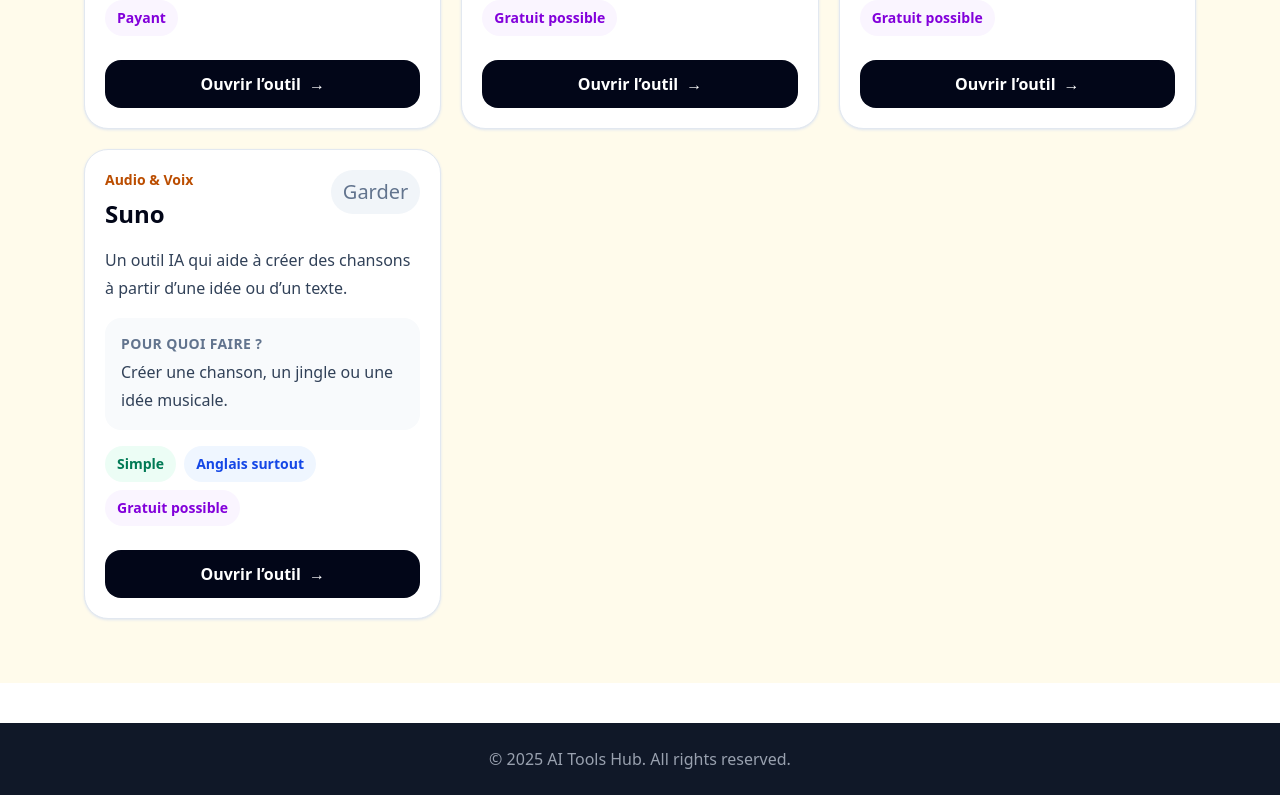
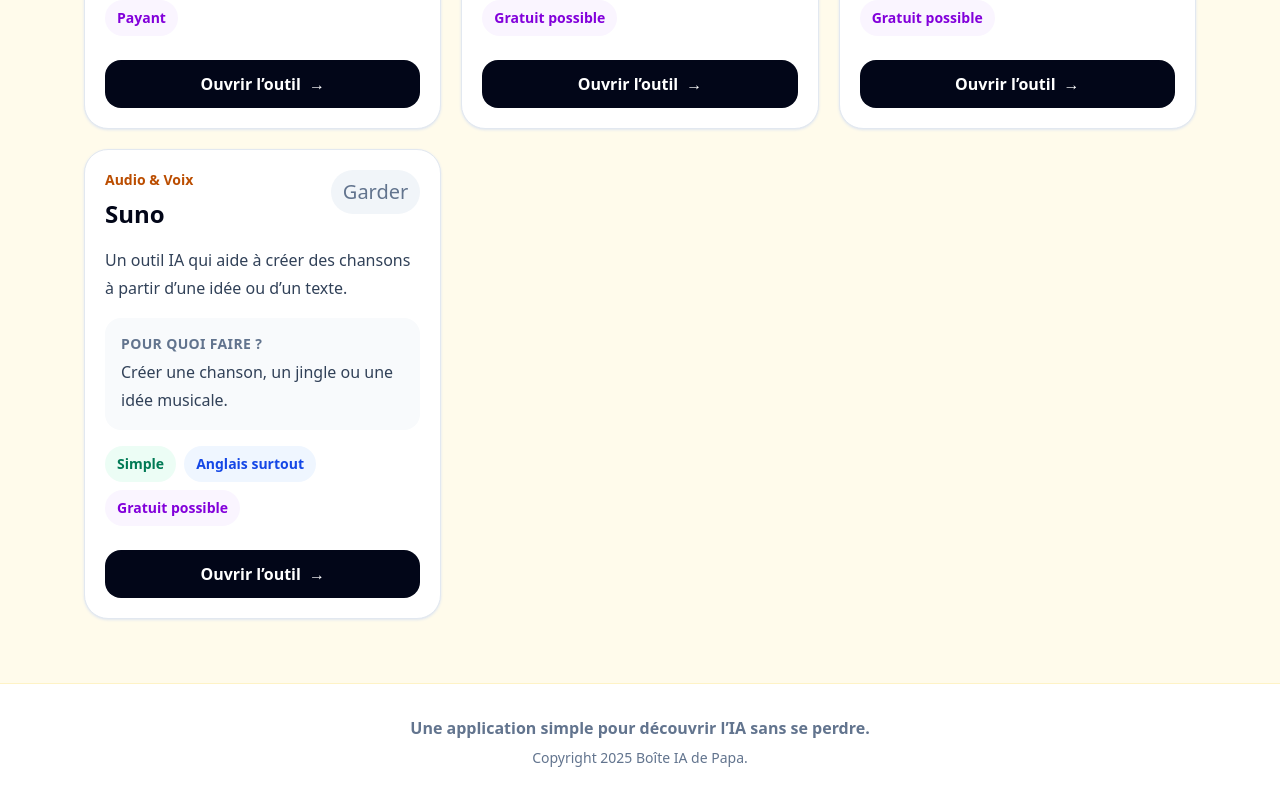
Before and after one commit to MerveilleDivine/my-dads-app, a React (Vite) app: page / in a window 1280 px wide. Shown: the part 2318-3118 px from the top of the page. Built offline with nearby package versions, Linux system fonts and the light colour scheme.

Commit message:
fix: translate footer copy

```diff
--- a/src/components/Footer.tsx
+++ b/src/components/Footer.tsx
@@ -1,7 +1,8 @@
 export default function Footer() {
   return (
-    <footer className="bg-gray-900 text-gray-400 py-6 mt-10 text-center">
-      <p>&copy; {new Date().getFullYear()} AI Tools Hub. All rights reserved.</p>
+    <footer className="border-t border-amber-100 bg-white py-8 text-center text-slate-500">
+      <p className="font-semibold">Une application simple pour découvrir l’IA sans se perdre.</p>
+      <p className="mt-2 text-sm">Copyright {new Date().getFullYear()} Boîte IA de Papa.</p>
     </footer>
   );
 }
```
